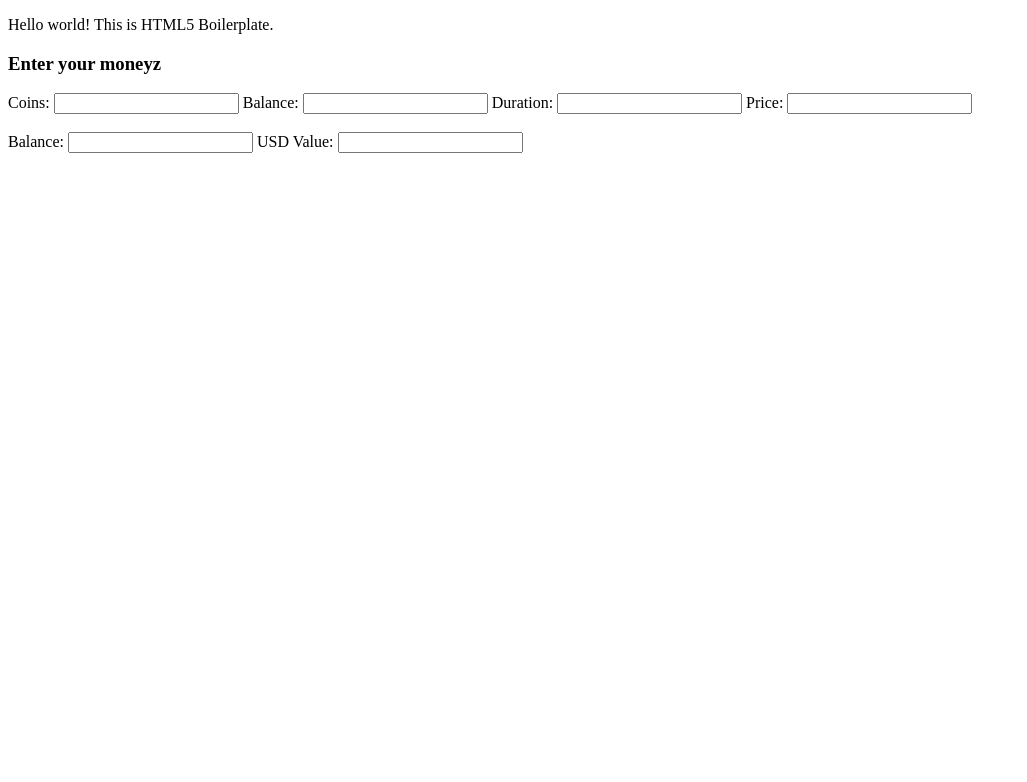
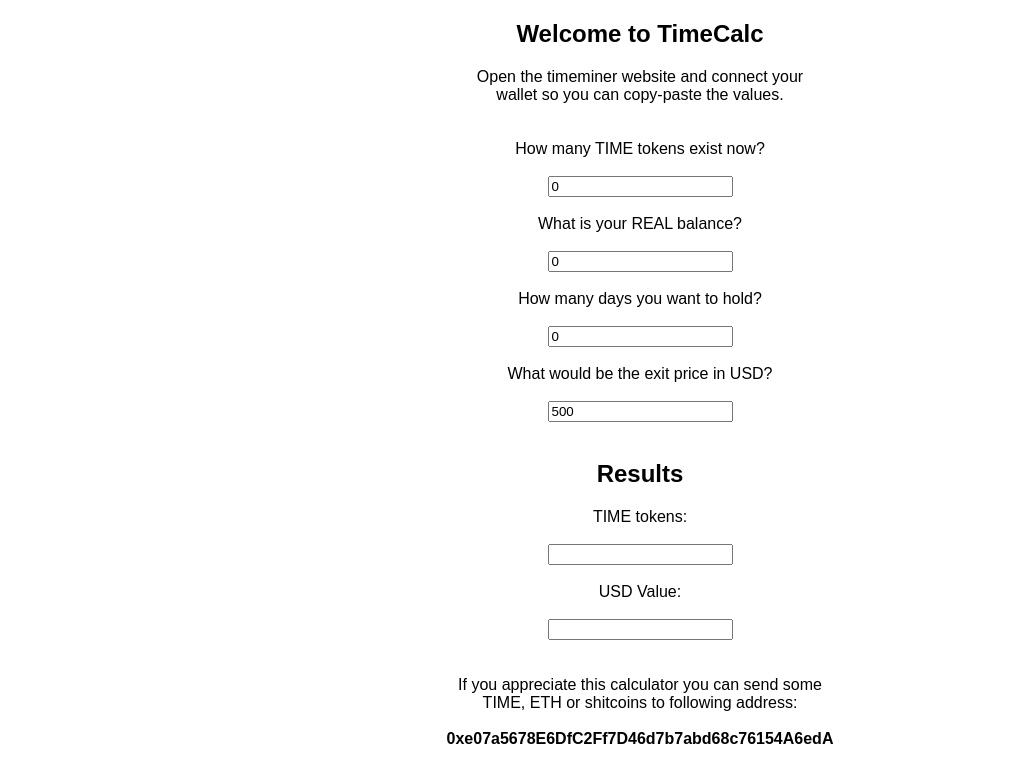
Before and after one commit to brunowonder/timecalc, a plain HTML site: page index.html in a window 1280 px wide. Shown: the whole page, without its empty margins (0-1027 px from the left). Drawn offline with Linux system fonts and the light colour scheme.

Commit message:
Update index.html

```diff
--- a/index.html
+++ b/index.html
@@ -3,15 +3,9 @@
     <head>
         <meta charset="utf-8">
         <title>My fancy calc</title>
-
-
-
         <script src="https://cdn.jsdelivr.net/npm/web3@latest/dist/web3.min.js"></script>
-
-
-
         <script type="text/javascript">
-      function calculateStuff() {
+            function calculate() {
               const coins    = parseFloat(document.getElementById("coins").value);
               const balance  = parseFloat(document.getElementById("balance").value);
               const duration = parseFloat(document.getElementById("duration").value);
@@ -21,15 +15,13 @@
               usd_result     = price
               coins_now      = coins
 
-        if (coins !== "" && balance !== "" && duration !== "" && price !== "") {
+              if (coins_now > 0) {
                   // Calculate daily rewards
-			for(i = 0; i <= duration; ++i) {
+                  for(i = 0; i < duration; ++i) {
                       percent = balance_result / coins_now;
                       balance_result = balance_result + (24 * percent);
                       coins_now += 24;
                   }
-
-
                   document.getElementById("balance_result").value = balance_result;
                   document.getElementById("usd_result").value = balance_result * price;
               }
@@ -38,44 +30,56 @@
 
 
             window.onload = () => {
-        document.getElementById("coins").addEventListener("keyup", calculateStuff);
-        document.getElementById("balance").addEventListener("keyup", calculateStuff);
-        document.getElementById("duration").addEventListener("keyup", calculateStuff);
-        document.getElementById("price").addEventListener("keyup", calculateStuff);
+              document.getElementById("coins").addEventListener("input", calculate);
+              document.getElementById("balance").addEventListener("input", calculate);
+              document.getElementById("duration").addEventListener("input", calculate);
+              document.getElementById("price").addEventListener("input", calculate);
             };
         </script>
     </head>
-
-
-
     <body>
-  <p>Hello world! This is HTML5 Boilerplate.</p>
+        <font face=Arial>
+        <center>
+        <p><h2>Welcome to TimeCalc</h2></p>
+        <span>
+            Open the timeminer website and connect your<br>
+            wallet so you can copy-paste the values.
+        </span>
+        </center>
+        <br><br>
         <section>
-      <h3>
-          Enter your moneyz
-      </h3>
-
-
-
-      <label for="coins">Coins:</label>
-      <input id="coins" type="number" step="1">
-
-      <label for="balance">Balance:</label>
-      <input id="balance" type="number" step="0.000000001">
-
-      <label for="duration">Duration:</label>
-      <input id="duration" type="number" step="1">
-
-      <label for="price">Price:</label>
-      <input id="price" type="number" step="0.01">
-
+            <center>
+            <label for="coins">How many TIME tokens exist now?</label><br><br>
+            <input id="coins" type="number" step="1" value="0" min="0">
             <br><br>
-
-      <span>Balance:</span>
-      <input id="balance_result" readonly>
-
-      <span>USD Value:</span>
+            <label for="balance">What is your REAL balance?</label><br><br>
+            <input id="balance" type="number" step="0.000000001" value="0" min="0">
+            <br><br>
+            <label for="duration">How many days you want to hold?</label><br><br>
+            <input id="duration" type="number" step="1" value="0" min="0">
+            <br><br>
+            <label for="price">What would be the exit price in USD?</label><br><br>
+            <input id="price" type="number" step="0.01" value="500" min="0">
+            <br><br>
+            <p><h2>Results</h2></p>
+            <span>TIME tokens:</span><br><br>
+            <input id="balance_result" readonly><br><br>
+            <span>USD Value:</span><br><br>
             <input id="usd_result" readonly>
+            </center>
         </section>
+        <br><br>
+        <section>
+            <center>
+            <span>
+                If you appreciate this calculator you can send some<br>
+                TIME, ETH or shitcoins to following address:<br><br>
+                <b>0xe07a5678E6DfC2Ff7D46d7b7abd68c76154A6edA</b>
+                <br><br>
+            </span>
+            </center>
+        </section>
+        <br><br>
+        </font>
     </body>
 </html>
```
Lines whose indentation alone changed are shown as unchanged.
